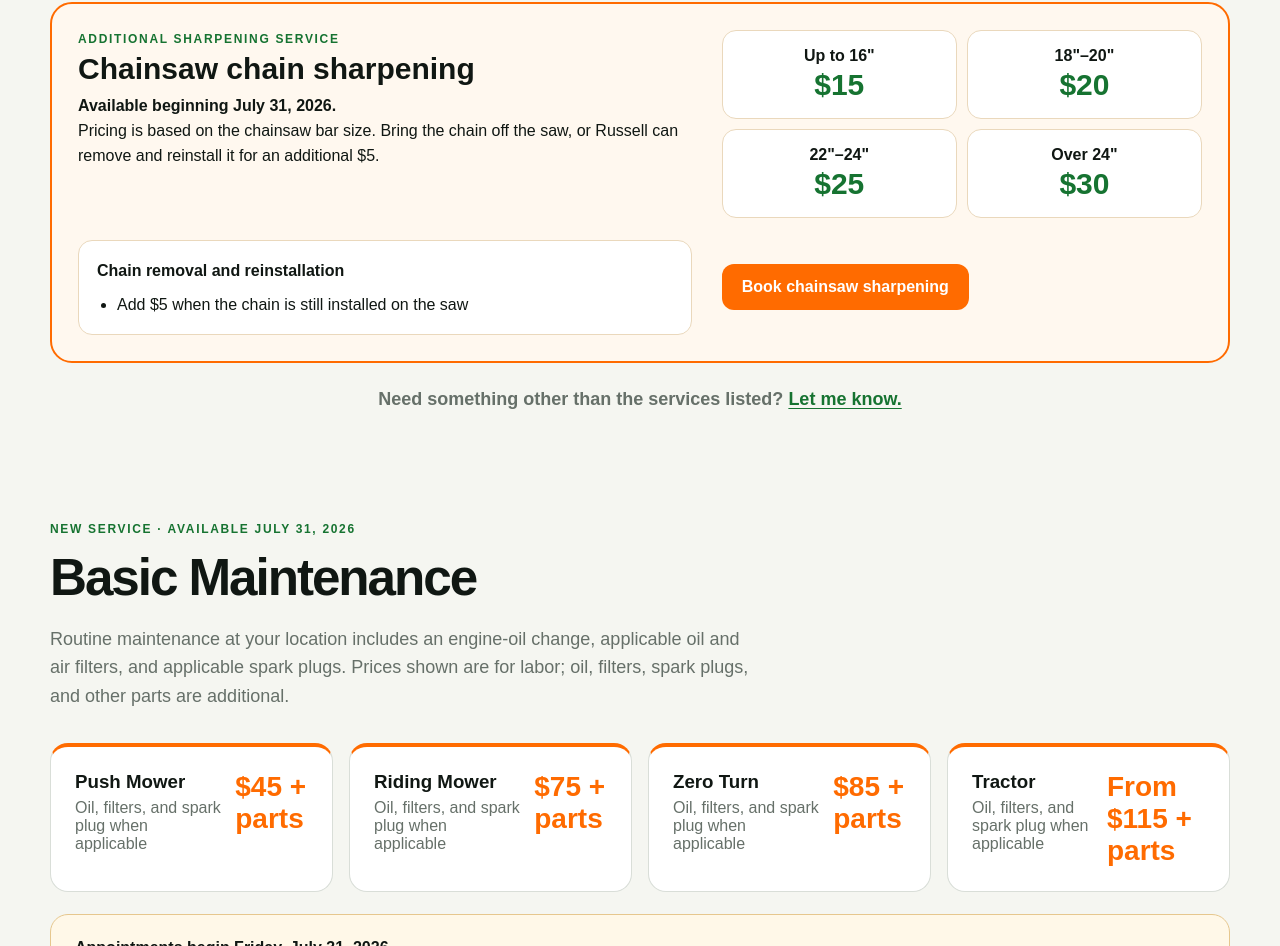
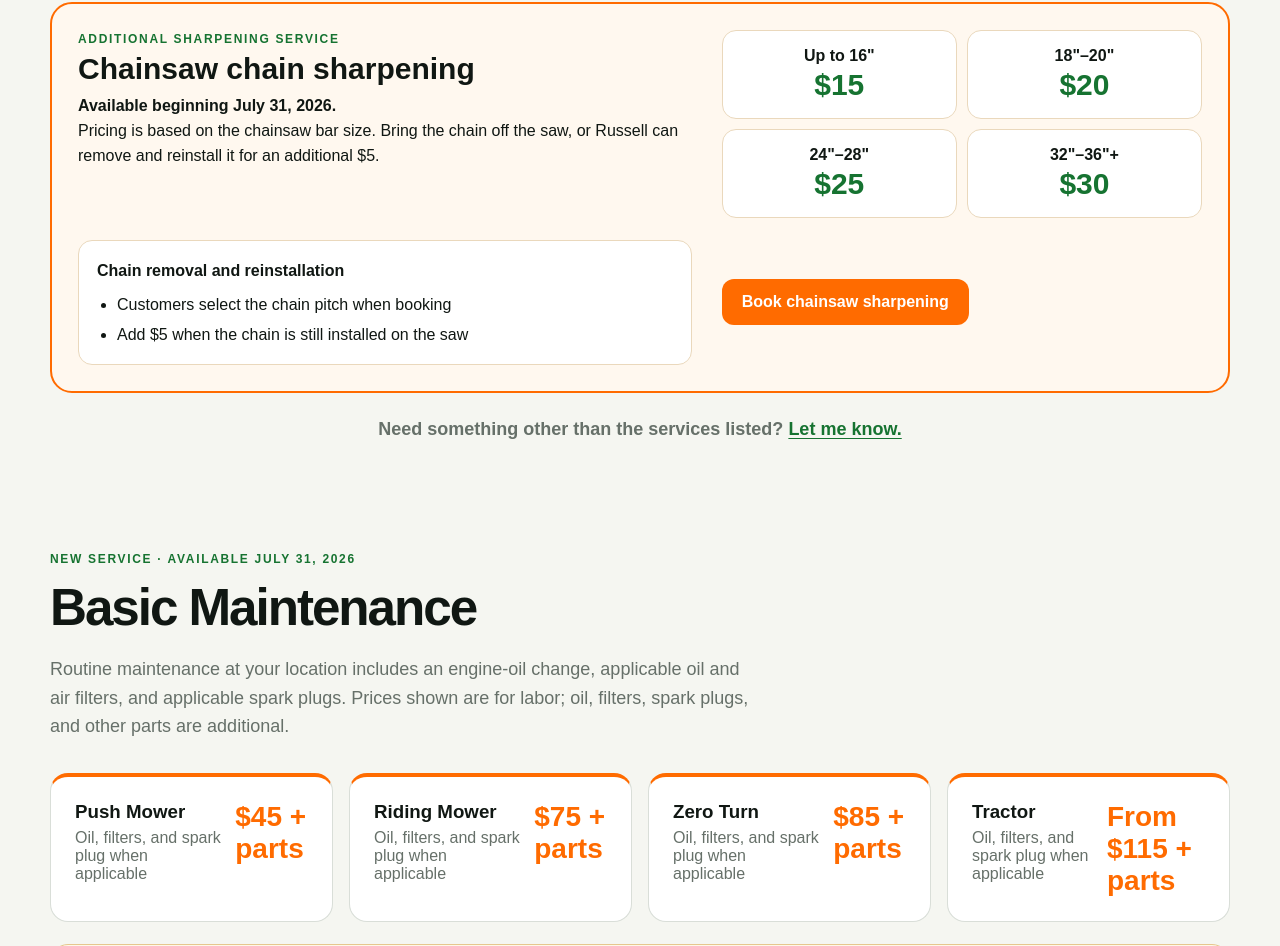
Before and after one commit to rp8tv66s69-bot/russells-mobile-blade-sharpening-live, a Next.js app: page / in a window 1280 px wide. Shown: the part 1653-2599 px from the top of the page. Built offline with nearby package versions, Linux system fonts and the light colour scheme; no server answers; the database is empty.

Commit message:
Update chainsaw pricing ranges

```diff
--- a/app/page.tsx
+++ b/app/page.tsx
@@ -84,12 +84,15 @@ export default function HomePage() {
           <div className="blade-change-rates" aria-label="Chainsaw chain sharpening prices">
             <div><span>Up to 16&quot;</span><strong>$15</strong></div>
             <div><span>18&quot;–20&quot;</span><strong>$20</strong></div>
-            <div><span>22&quot;–24&quot;</span><strong>$25</strong></div>
-            <div><span>Over 24&quot;</span><strong>$30</strong></div>
+            <div><span>24&quot;–28&quot;</span><strong>$25</strong></div>
+            <div><span>32&quot;–36&quot;+</span><strong>$30</strong></div>
           </div>
           <div className="blade-change-details">
             <p><strong>Chain removal and reinstallation</strong></p>
-            <ul><li>Add $5 when the chain is still installed on the saw</li></ul>
+            <ul>
+              <li>Customers select the chain pitch when booking</li>
+              <li>Add $5 when the chain is still installed on the saw</li>
+            </ul>
           </div>
           <Link className="button orange" href="/book">Book chainsaw sharpening</Link>
         </article>
```
